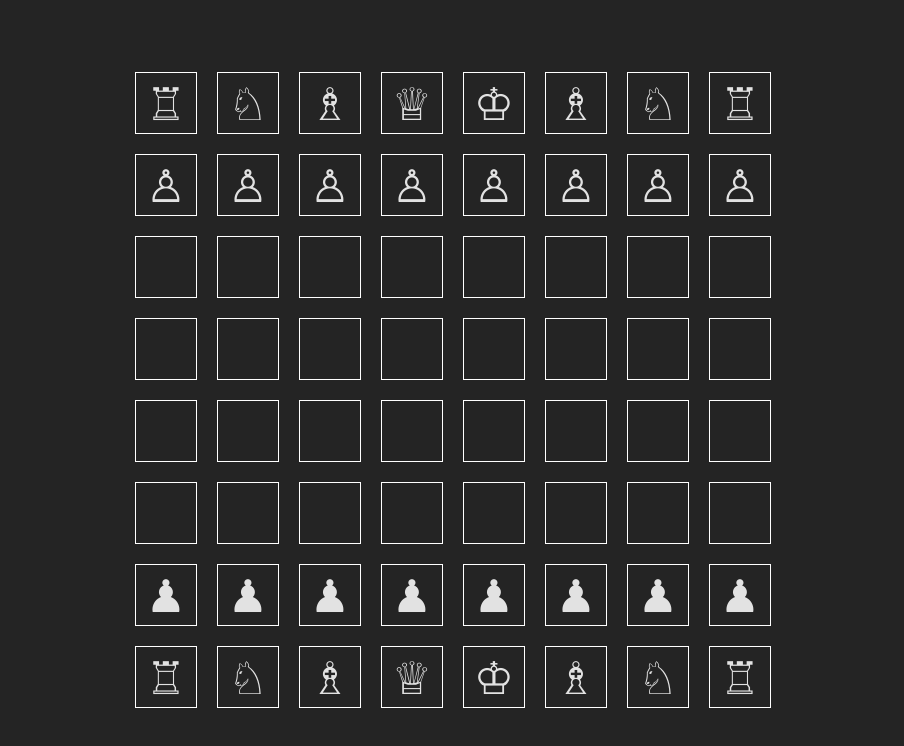
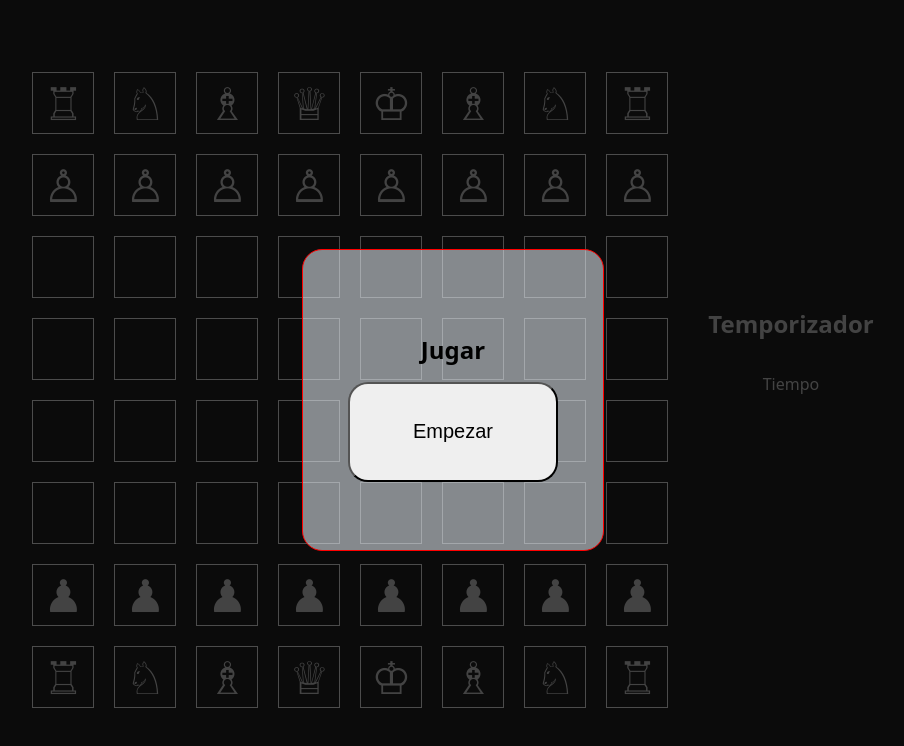
Before and after one commit to DavidRiveraArtero/aprendiendo-react, a React (Vite) app in the folder projects/02-ajedrez/: page / in a window 1280 px wide. Shown: the top 746 px of the page, without its empty margins (187-1091 px from the left). Built offline with nearby package versions, Linux system fonts and the light colour scheme.

Commit message:
Menu Play

```diff
--- a/projects/02-ajedrez/src/App.jsx
+++ b/projects/02-ajedrez/src/App.jsx
@@ -1,7 +1,7 @@
 import { useState } from 'react'
 import './App.css'
 import { BoardComponent } from './components/board/boardComponent'
-
+import { Play_menu } from './components/play_board_menu/play_menu'
 function App() {
   const [board, setBoard] = useState(new Array(64)
                                       .fill('♖',0,1)
@@ -27,20 +27,22 @@ function App() {
 
   return (
     <>
-      <section>
-
-      </section>
+      <Play_menu></Play_menu>
       <main className='board'>
         <section className='game'>
           {
             board.map((_,index) =>{
               return(
-                <BoardComponent index={index} board={board}></BoardComponent>
+                <BoardComponent key={index} index={index} board={board}></BoardComponent>
               )
             })
           }
         </section>
       </main>
+      <section className='temporizador_Tiempo'>
+        <h2>Temporizador</h2>
+        <p>Tiempo</p>
+      </section>
     </>
   )
 }
--- a/projects/02-ajedrez/src/components/board/boardComponent.jsx
+++ b/projects/02-ajedrez/src/components/board/boardComponent.jsx
@@ -1,6 +1,6 @@
 export function BoardComponent({index, board}){
     return(
-        <div key={index} className="casilla">
+        <div className="casilla">
             <p>{board[index]}</p>
         </div>
     )
--- /dev/null
+++ b/projects/02-ajedrez/src/components/play_board_menu/play_menu.jsx
@@ -0,0 +1,21 @@
+import { useState } from "react"
+export function Play_menu(){
+
+    const [start,setStart]= useState(false)
+
+    if(start == true) return
+    const playGame = () => {
+        setStart(!start)
+    }
+
+    return(
+        <section className='startGame'>
+            <div className='startGame_buttonSection'>
+                <h2>Jugar</h2>
+                <div className="startGame_button">
+                    <button onClick={playGame}>Empezar</button>
+                </div>
+            </div>
+        </section>
+    )
+}
--- a/projects/02-ajedrez/src/index.css
+++ b/projects/02-ajedrez/src/index.css
@@ -23,6 +23,57 @@ body {
   min-width: 320px;
   min-height: 100vh;
 }
+.startGame{
+  position: absolute;
+  width: 100vw;
+  height: 100vh;
+  top: 0;
+  left: 0;
+  display: grid;
+  place-items: center;
+  background-color: rgba(0, 0, 0, 0.7);
+}
+
+.startGame_buttonSection{
+  display: flex;
+  flex-direction: column;
+  justify-content: center;
+  width: 300px;
+  height: 300px;
+  border: 1px solid red;
+  background-color: rgba(240, 248, 255, 0.532);
+  color: black;
+  border-radius: 20px;
+  position: relative;
+  animation-name: moveSectionButton;
+  animation-duration: 1.5s;
+}
+
+
+.startGame_buttonSection .startGame_button{
+  width: 100%;
+
+}
+
+.startGame_buttonSection .startGame_button button{
+  width: 70%;
+  height: 100px;
+  font-size: 20px;
+  cursor: pointer;
+  text-align: center;
+  border-radius: 20px;
+  transition: transform .2s;
+}
+
+.startGame_buttonSection .startGame_button button:hover{
+  transform: scale(1.1);
+}
+
+@keyframes moveSectionButton {
+  0% {left: -800px;}
+  100% {left: 0px;}
+}
+
 
 
 .board{
@@ -48,3 +99,12 @@ body {
   cursor: pointer;
   font-size: 45px;
 }
+
+.temporizador_Tiempo{
+  display: flex;
+  justify-content: center;
+  flex-direction: column;
+  float: left;
+  margin-left: 40px;
+  min-height: 80vh;
+}
```
Also changed, not shown: 1 other file (tests, documents, lock files or other folders).
